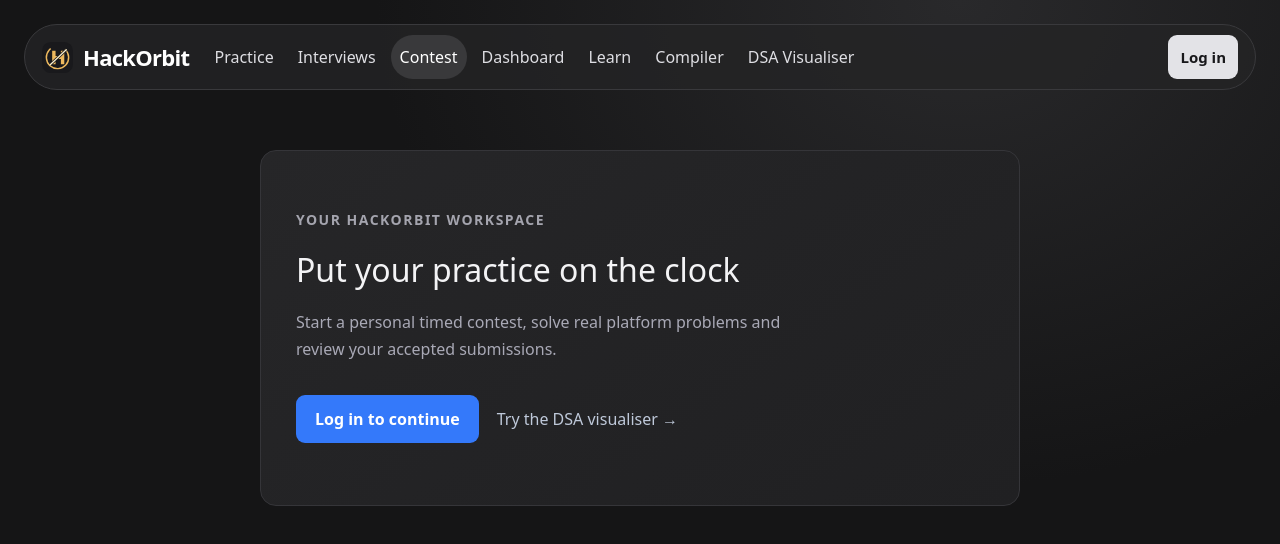
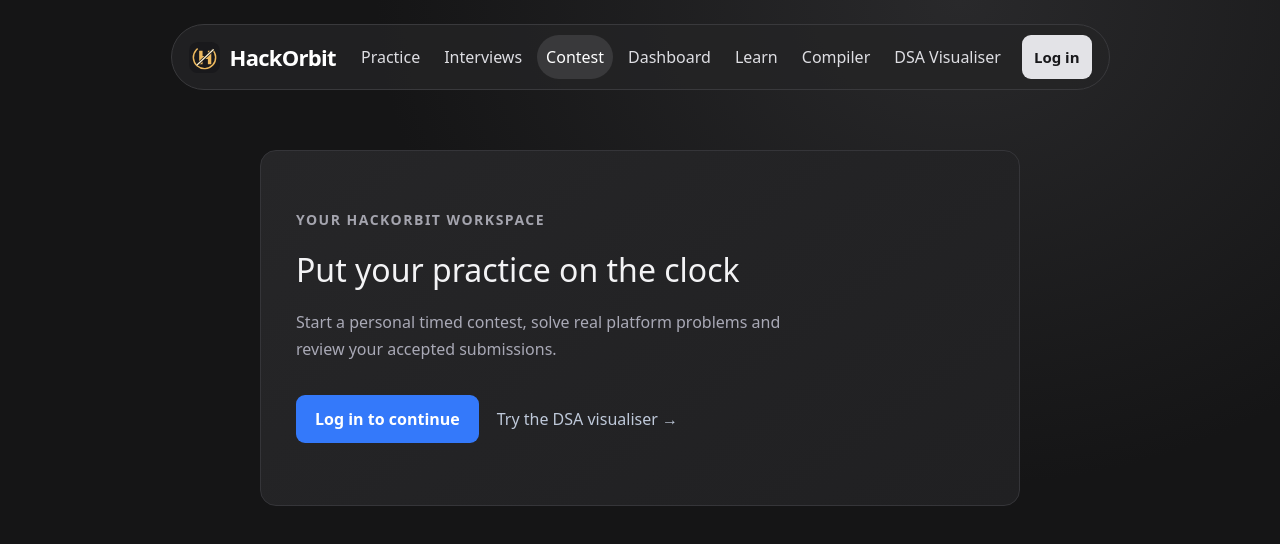
Before and after one commit to shivamkumar0502/hackorbit, a React (Vite) app in the folder frontend/: page /contest in a window 1280 px wide. Shown: the top 544 px of the page. Built offline with nearby package versions, Linux system fonts and the light colour scheme; no server answers.

Commit message:
Fit desktop navigation to content and retain responsive tablet layout

```diff
--- a/frontend/src/Responsive.css
+++ b/frontend/src/Responsive.css
@@ -10,9 +10,10 @@
 .hub-nav-links>a,.hub-account summary,.hub-account>div a,.hub-account>div button{min-height:44px;display:flex;align-items:center}
 .hub-nav-links>a{font-size:16px}
 .hub-nav .hub-button{min-height:44px}
-.hub-nav{width:100%;max-width:1380px}
-.hub-nav-links{flex:1}
-.hub-account{flex-shrink:0}
+.hub-nav{width:fit-content;max-width:100%;margin-left:auto;margin-right:auto;gap:12px}
+.hub-nav-links{flex:0 1 auto}
+.hub-account{flex-shrink:0;margin-left:8px}
+.hub-account summary>span:not(.hub-avatar){max-width:120px;overflow:hidden;text-overflow:ellipsis;white-space:nowrap}
 .hub-page :is(.workspace-panel,.learning-grid>*,.peer-layout>*,.dashboard-columns>*,.visualizer-main,.visualizer-config,.visualizer-stage),.profile-layout>*{min-width:0}
 .workspace-heading h1,.visualizer-heading h1{font-size:clamp(28px,3vw,36px);line-height:1.25;overflow-wrap:anywhere}
 .workspace-actions b{font-size:18px;line-height:1.5}
@@ -64,7 +65,7 @@
 .auth-panel input{min-height:46px}
 .auth-hint,.auth-back{font-size:14px}
 @media(max-width:1100px){
- .hub-nav{flex-wrap:wrap;gap:12px;border-radius:20px}
+ .hub-nav{width:100%;flex-wrap:wrap;gap:12px;border-radius:20px}
  .hub-nav-links{order:3;flex-basis:100%;width:100%;justify-content:flex-start;overflow-x:auto;padding-bottom:3px}
  .hub-nav-links>a{flex-shrink:0;font-size:16px;padding:9px 13px}
  .hub-brand{font-size:22px}
```
